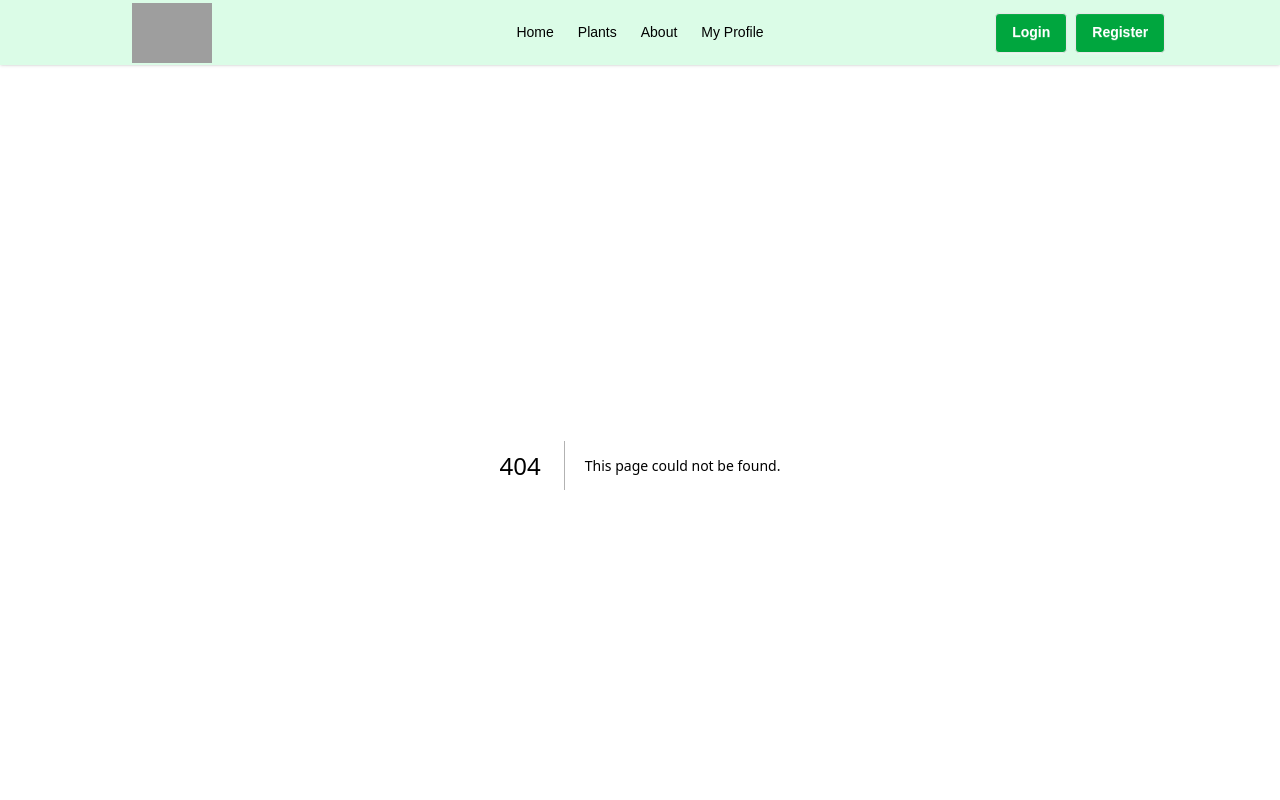
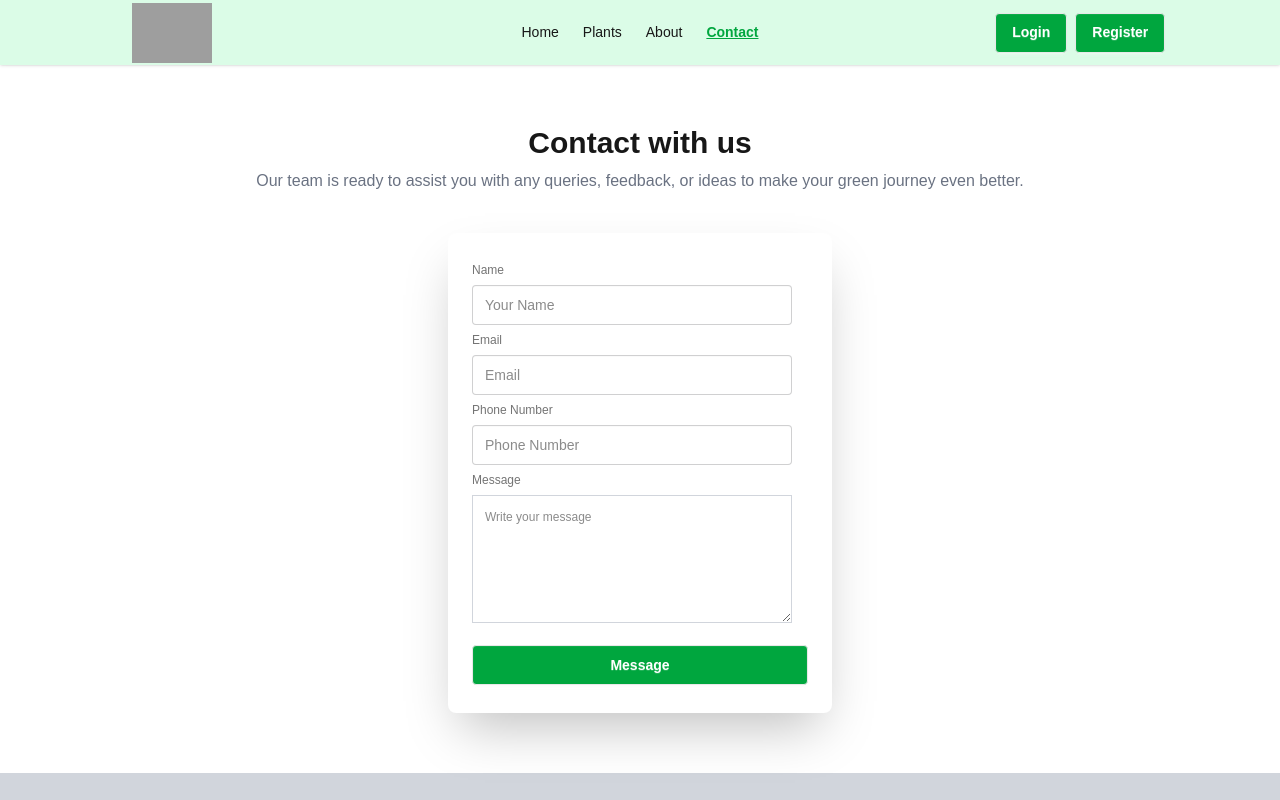
Before and after one commit to lijanahmmed/Green-Nest-2.0, a Next.js app: page /contact in a window 1280 px wide. Before the commit this address had no page. Shown: the top 800 px of the page. Built offline with nearby package versions, Linux system fonts and the light colour scheme; grey boxes are pictures that could not be loaded.

Commit message:
added contact page

```diff
--- a/src/Components/Navbar.jsx
+++ b/src/Components/Navbar.jsx
@@ -52,8 +52,8 @@ export default function Navbar() {
               </Link>
             </li>
             <li>
-              <Link className={activeClass("/my-profile")} href="/my-profile">
-                My Profile
+              <Link className={activeClass("/contact")} href="/contact">
+                Contact
               </Link>
             </li>
           </ul>
@@ -86,8 +86,8 @@ export default function Navbar() {
             </Link>
           </li>
           <li>
-            <Link className={activeClass("/my-profile")} href="/my-profile">
-              My Profile
+            <Link className={activeClass("/contact")} href="/contact">
+              Contact
             </Link>
           </li>
         </ul>
--- /dev/null
+++ b/src/app/contact/page.jsx
@@ -0,0 +1,35 @@
+export default function ContactPage() {
+  return (
+    <div className="mt-15 w-11/12 md:w-10/12 mx-auto">
+      <div className="text-center space-y-2">
+        <h3 className="text-3xl font-bold">Contact with us</h3>
+        <p className="text-gray-500">
+          Our team is ready to assist you with any queries, feedback, or ideas
+          to make your green journey even better.
+        </p>
+      </div>
+      <div className="card bg-base-100 w-full max-w-sm shrink-0 shadow-2xl mt-10 mx-auto">
+        <div className="card-body">
+          <fieldset className="fieldset">
+            <label className="label">Name</label>
+            <input type="name" className="input" placeholder="Your Name" />
+            <label className="label">Email</label>
+            <input type="email" className="input" placeholder="Email" />
+            <label className="label">Phone Number</label>
+            <input type="number" className="input" placeholder="Phone Number" />
+            <label className="label">Message</label>
+            <textarea
+              className="w-80 h-32 border border-gray-300 p-3"
+              name=""
+              id=""
+              placeholder="Write your message"
+            ></textarea>
+            <button className="btn bg-green-600 text-white mt-4">
+              Message
+            </button>
+          </fieldset>
+        </div>
+      </div>
+    </div>
+  );
+}
```
